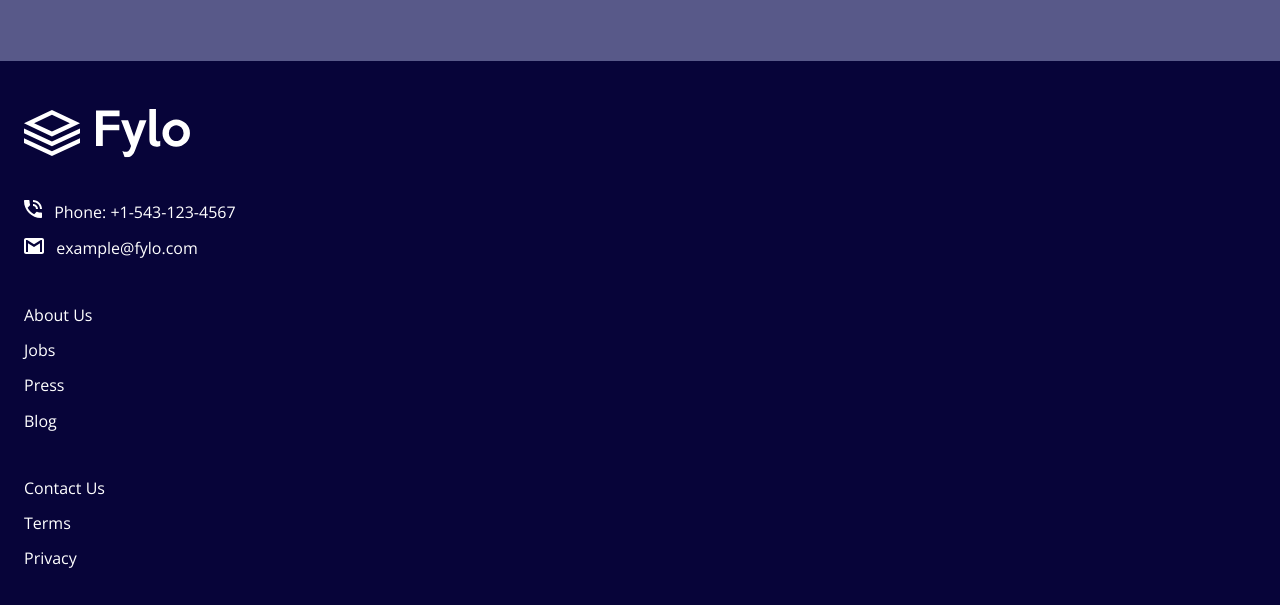
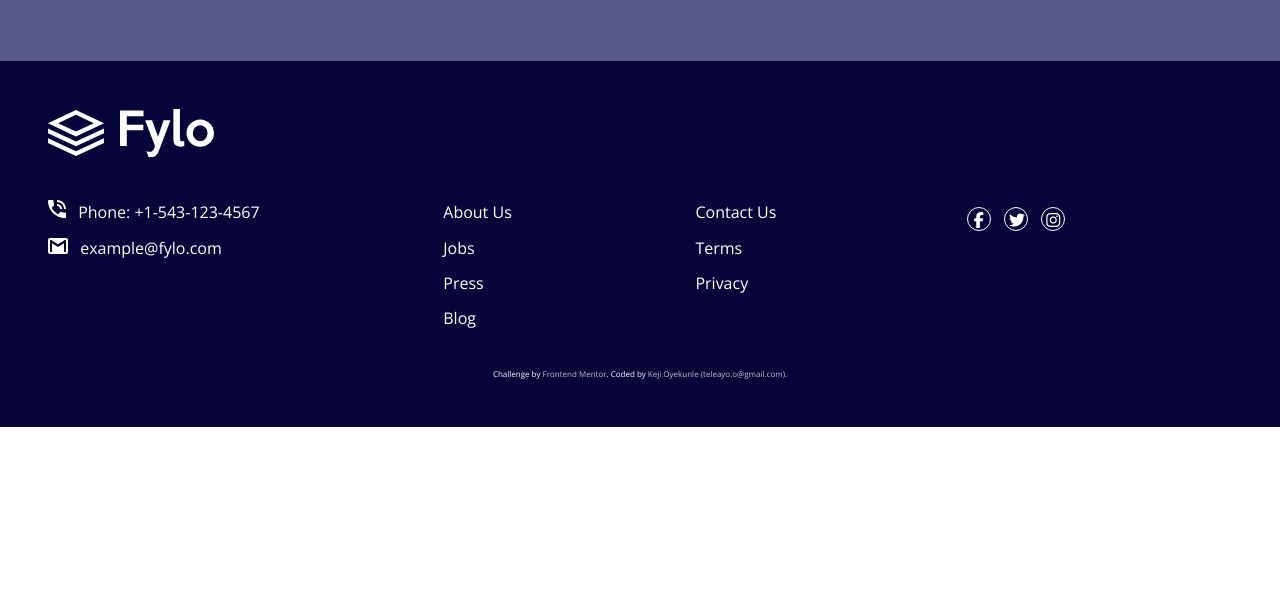
Before and after one commit to TKeji/fylo.landing.page, a plain HTML site: page index.html in a window 1280 px wide. Shown: the part 1560-2165 px from the top of the page. After the commit the page ends 1987 px from the top, so only its background shows below. Drawn offline with nearby package versions, Linux system fonts and the light colour scheme.

Commit message:
Footer complete

```diff
--- a/styles/style.css
+++ b/styles/style.css
@@ -537,4 +537,43 @@ footer svg{
     height: 2.5rem;
   }
 
+  /* Footer Area */
+  footer{
+    display: flex;
+    flex-direction: column;
+
+    padding: 3rem 3rem;
+  }
+
+  #footer-data{
+    display: flex;
+    justify-content: space-between;
+    margin-right: 10rem;
+  }
+
+  .footer__social-media{
+    width: auto;
+    margin: 0;
+  }
+
+  .footer__social-media li{
+    display: inline-block;
+    height: 1.5rem;
+    width: 1.5rem;
+  }
+  .footer__social-media a{
+    padding-left: 18%;
+    padding-top: 10%;
+    vertical-align: middle;
+    /* text-align: center;  */
+  }
+
+  .footer__social-media li:nth-of-type(1) a{
+    padding-left: 28%;
+  }
+  .footer__social-media i {
+    width: 30%;
+    height: 30%;
+    vertical-align: top;
+  }
 }
```
